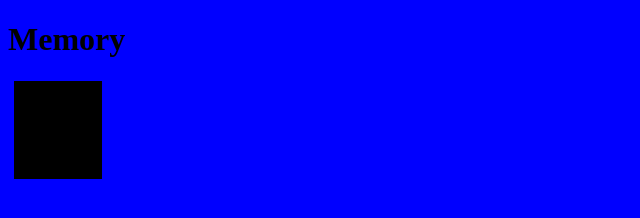
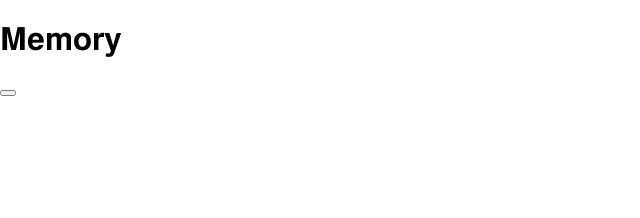
Before and after one commit to NouBou1/memory_ts, a website built with Vite: page index.html in a window 1280 px wide. Shown: the whole page, without its empty margins (0-640 px from the left). Built offline with nearby package versions, Linux system fonts and the light colour scheme.

Commit message:
Set up font faces and base styles
Four @font-face blocks with font-display: block, the colour and typeface custom properties, a small reset and the dark page background.

```diff
--- a/src/styles/styles.scss
+++ b/src/styles/styles.scss
@@ -1,37 +1,62 @@
-body {
-    background-color: blue;
+@font-face {
+    font-family: 'Almarai';
+    font-style: normal;
+    font-weight: 400;
+    font-display: block;
+    src: url('/fonts/almarai-400.woff2') format('woff2');
 }
 
-.card {
-    height: 100px;
-    width: 100px;
-    aspect-ratio: 1/1;
-    background-color: transparent;
-    border: none;
+@font-face {
+    font-family: 'Almarai';
+    font-style: normal;
+    font-weight: 700;
+    font-display: block;
+    src: url('/fonts/almarai-700.woff2') format('woff2');
+}
 
+@font-face {
+    font-family: 'Almarai';
+    font-style: normal;
+    font-weight: 800;
+    font-display: block;
+    src: url('/fonts/almarai-800.woff2') format('woff2');
+}
 
-    &__inner {
-        position: relative;
-        height: 100%;
-        width: 100%;
-        transform-style: preserve-3d;
-        transition: all 300ms ease-in-out;
-    }
+@font-face {
+    font-family: 'Red Rose';
+    font-style: normal;
+    font-weight: 300 700;
+    font-display: block;
+    src: url('/fonts/red-rose.woff2') format('woff2');
+}
 
-    &__face {
-        position: absolute;
-        inset: 0;
-        background-color: black;
-        backface-visibility: hidden;
-    }
+:root {
+    --color-dark: #303131;
+    --color-yellow: #f0ea6e;
+    --color-yellow-hover: #e4de5f;
+    --color-text-light: #ffffff;
+    --color-text-dark: #26262a;
+    --font-base: 'Almarai', system-ui, -apple-system, 'Segoe UI', sans-serif;
+    --font-display: 'Red Rose', var(--font-base);
+    --player-blue: #2d9cdb;
+    --player-orange: #f2994a;
+}
 
-    &--back {
-        transform: rotateY(180deg);
+* {
+    box-sizing: border-box;
+}
 
-    }
+[hidden] {
+    display: none !important;
+}
 
-    &.is-flipped .card__inner {
-        transform: rotateY(180deg);
-        background-color: red;
-    }
+body {
+    margin: 0;
+    min-height: 100vh;
+    font-family: var(--font-base);
 }
+
+.page--dark {
+    background-color: var(--color-dark);
+    color: var(--color-text-light);
+}
```
